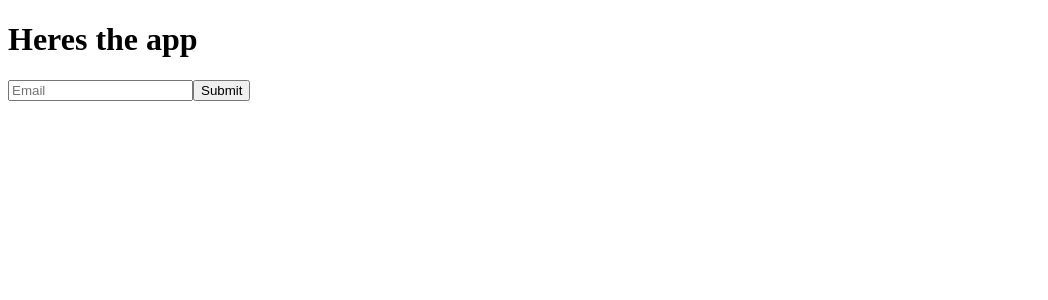
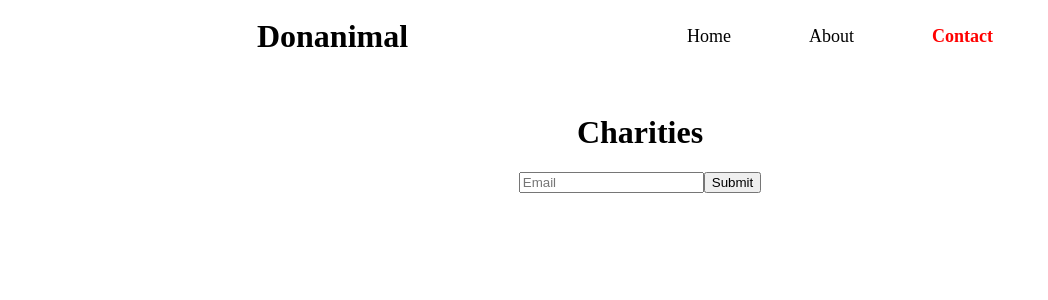
Before and after one commit to ObiBaratt/earthify, a React (Create React App) app: page /contact in a window 1280 px wide. Shown: the top 300 px of the page, without its empty margins (0-1048 px from the left). Built offline with nearby package versions, Linux system fonts and the light colour scheme; no server answers.

Commit message:
Add Navbar, Pages, router.

```diff
--- a/package.json
+++ b/package.json
@@ -10,9 +10,12 @@
     "@types/node": "^16.11.62",
     "@types/react": "^18.0.21",
     "@types/react-dom": "^18.0.6",
+    "bootstrap": "^5.2.1",
     "firebase": "^9.10.0",
     "react": "^18.2.0",
+    "react-bootstrap": "^2.5.0",
     "react-dom": "^18.2.0",
+    "react-router-dom": "^6.4.1",
     "react-scripts": "5.0.1",
     "typescript": "^4.8.4",
     "web-vitals": "^2.1.4"
--- /dev/null
+++ b/src/App.css
@@ -0,0 +1,6 @@
+.headline {
+    display: flex;
+    text-align: center;
+    font-weight: bold;
+    justify-content: center;
+}
--- a/src/App.tsx
+++ b/src/App.tsx
@@ -1,13 +1,19 @@
-import React from 'react';
-import Signup from './Components/Signup/Signup';
+import { BrowserRouter, Routes, Route } from "react-router-dom";
 
-function App() {
+import About from "./Pages/About";
+import Home from "./Pages/Home";
+import Charities from "./Pages/Charities";
+
+const App = () => {
   return (
-    <>
-      <h1>Heres the app</h1>
-      <Signup />
-    </>
+    <BrowserRouter>
+      <Routes>
+        <Route path="/about" element={<About />} />
+        <Route path="/contact" element={<Charities />} />
+        <Route path="/" element={<Home />} />
+      </Routes>
+    </BrowserRouter>
   );
-}
+};
 
 export default App;
--- /dev/null
+++ b/src/Components/Navbar/Navbar.css
@@ -0,0 +1,67 @@
+li {
+    list-style: none;
+}
+
+a {
+    text-decoration: none;
+}
+
+.navbar {
+    display: flex;
+    align-items: center;
+    justify-content: space-between;
+    padding: 20px;
+    margin-left: 30px;
+    margin-right: 30px;
+   }
+
+   .org {
+    font-size: 32px;
+    font-weight: bolder;
+    justify-content: flex-start;
+   }
+
+   .navItems {
+    display: flex;
+    gap: 1em;
+    font-size: 18px;
+   }
+
+   .item {
+    margin-left: 20px;
+    margin-right: 20px;
+   }
+
+   nav {
+    height: 56px;
+    display: flex;
+    justify-content: space-evenly;
+    align-items: center;
+  }
+
+  /* Basic styles for nav links */
+  nav a {
+    display: flex;
+    align-items: center;
+    justify-content: flex-end;
+    padding-left: 30px;
+    padding-right: 30px;
+    height: 100%;
+    text-decoration: none;
+  }
+
+  /* Specific styles for non-active links */
+  .link {
+    color: black;
+  }
+
+  /* Specific styles for active links */
+  .link-active {
+    color: red;
+    font-weight: bold;
+  }
+
+  .content {
+    margin-top: 50px;
+    text-align: center;
+  }
--- /dev/null
+++ b/src/Components/Navbar/Navbar.tsx
@@ -0,0 +1,33 @@
+import { NavLink } from "react-router-dom";
+
+import "./Navbar.css";
+
+const Navbar = () => {
+    return (
+      <nav>
+        <div className='org'>Donanimal</div>
+        <div className='navItems'>
+            <NavLink
+                to="/"
+                className={({ isActive }) => (isActive ? "link-active" : "link")}
+                >
+                Home
+            </NavLink>
+            <NavLink
+                to="/about"
+                className={({ isActive }) => (isActive ? "link-active" : "link")}
+                >
+                About
+            </NavLink>
+            <NavLink
+                to="/contact"
+                className={({ isActive }) => (isActive ? "link-active" : "link")}
+                >
+                Contact
+            </NavLink>
+            </div>
+      </nav>
+    );
+  };
+
+export default Navbar;
--- a/src/Components/Signup/Signup.tsx
+++ b/src/Components/Signup/Signup.tsx
@@ -1,15 +1,13 @@
-import { FormEvent, useState } from "react";
+import { useState } from "react";
 
-import { handleSignup } from "../../utils/handleSignup";
+import handleSignup from "../../utils/handleSignup";
 
 const Signup = () => {
     const [email, setEmail] = useState('');
 
-    const handleSubmit = (e: FormEvent) => {
-        console.log(email);
+    const handleSubmit = (e: any) => {
         e.preventDefault();
 
-         console.log("Thanks for signing up: ", email);
          handleSignup(email);
 
          setEmail("");
--- /dev/null
+++ b/src/Pages/About.tsx
@@ -0,0 +1,16 @@
+import Navbar from "../Components/Navbar/Navbar";
+import Signup from "../Components/Signup/Signup";
+
+const About = () => {
+    return (
+      <div>
+        <Navbar />
+        <div className="content">
+          <h1>About</h1>
+          <Signup />
+        </div>
+      </div>
+    );
+  };
+
+export default About;
--- /dev/null
+++ b/src/Pages/Charities.tsx
@@ -0,0 +1,16 @@
+import Navbar from "../Components/Navbar/Navbar";
+import Signup from "../Components/Signup/Signup";
+
+const Charities = () => {
+    return (
+      <div>
+        <Navbar />
+        <div className="content">
+          <h1>Charities</h1>
+          <Signup />
+        </div>
+      </div>
+    );
+  };
+
+export default Charities;
--- /dev/null
+++ b/src/Pages/Home.tsx
@@ -0,0 +1,16 @@
+import Navbar from "../Components/Navbar/Navbar";
+import Signup from "../Components/Signup/Signup";
+
+const Home = () => {
+    return (
+      <div>
+        <Navbar />
+        <div className="content">
+          <h1>Home</h1>
+          <Signup />
+        </div>
+      </div>
+    );
+  };
+
+export default Home;
--- a/src/utils/handleSignup.ts
+++ b/src/utils/handleSignup.ts
@@ -1,14 +1,23 @@
-import { collection, addDoc } from "firebase/firestore";
+import { collection, addDoc, setDoc, doc } from "firebase/firestore";
 import { db } from "../firebaseConfig";
 
-export async function handleSignup(email: string){
+export async function handleSignup2(email: string){
+
+    const dbRef = doc(collection(db, "signup"));
+
+    await setDoc(dbRef, {
+        email: email
+    })
+}
+
+export default async function handleSignup(emailData: string) {
 
     try {
-        const docRef = await addDoc(collection(db, "signup"), {
-            email: email
-        });
-        console.log("Document written with ID: ", docRef.id);
+    const docRef = await addDoc(collection(db, "signup"), {
+        email: emailData,
+    });
+    console.log("Document written with ID: ", docRef.id);
     } catch (e) {
-        console.error("Error adding document: ", e);
+    console.error("Error adding document: ", e);
     }
 }
```
Also changed, not shown: 1 other file (tests, documents, lock files or other folders).
